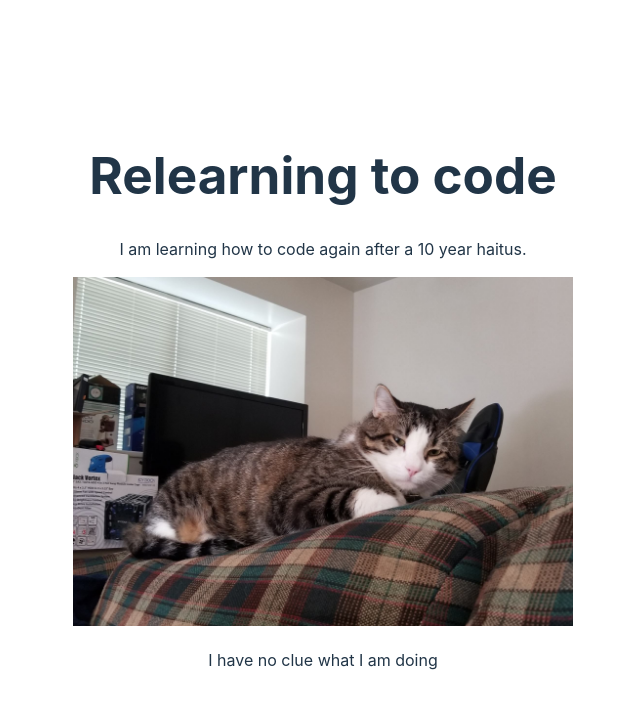
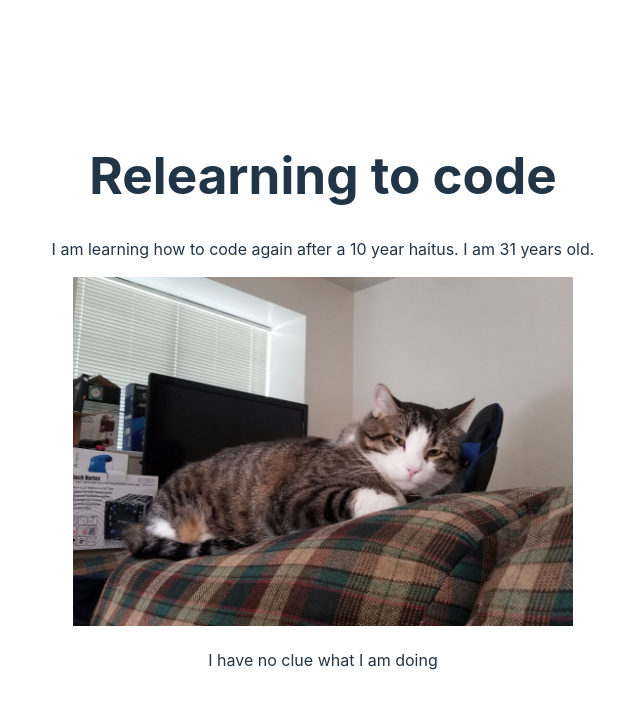
Before and after one commit to merlin1320/practicing_app, a React (Vite) app: page / in a window 1280 px wide. Shown: the top 708 px of the page, without its empty margins (317-957 px from the left). Built offline with nearby package versions, Linux system fonts and the light colour scheme.

Commit message:
Commiting updates

```diff
--- a/src/App.tsx
+++ b/src/App.tsx
@@ -3,6 +3,8 @@ import reactLogo from './assets/react.svg'
 import viteLogo from '/vite.svg'
 import './App.css'
 import Loki from './assets/Loki.jpg'
+import {Birthday} from './Birthday'
+import { Button } from './Button'
 
 function App() {
   const [count, setCount] = useState(0)
@@ -36,7 +38,8 @@ function App() {
           Relearning to code
         </h1>
           <p>
-            I am learning how to code again after a 10 year haitus.
+            I am learning how to code again after a 10 year haitus. I am <Birthday/> years old.
+            {/* <Button children={undefined}/> */}
           </p>
           <p >
             <img src={Loki} className='loki-photo' alt='Loki'/>
--- /dev/null
+++ b/src/Birthday.tsx
@@ -0,0 +1,10 @@
+const today = new Date();
+const myBday = new Date('1992-01-09');
+const age = Math.floor((today.getTime() - myBday.getTime())/ (1000 * 60 * 60 * 24 * 365))
+
+
+
+
+export function Birthday() {
+    return age
+}
--- a/src/Button.tsx
+++ b/src/Button.tsx
@@ -1,9 +1,10 @@
 import { FC, ReactNode } from "react"
 
 type ButtonProps = {
-    children: ReactNode
+    children: ReactNode;
+    title: string;
 }
 
-export const Button:FC<ButtonProps> =(props ) => {
+export function Button(props:ButtonProps){
     return props.children
 }
```
